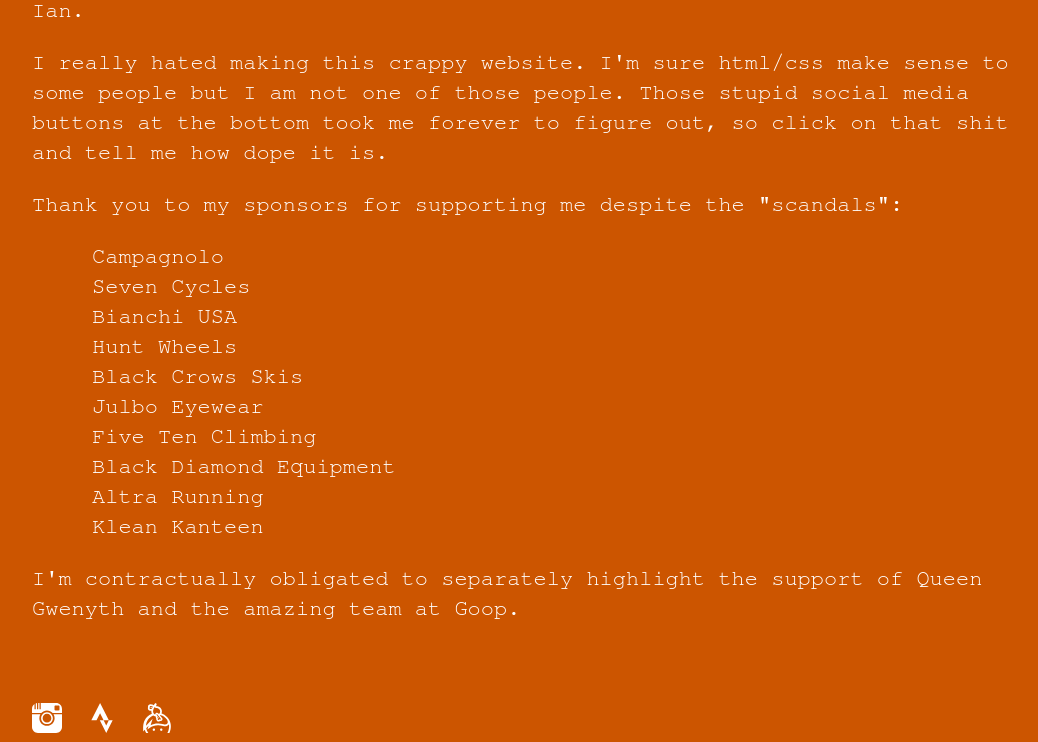
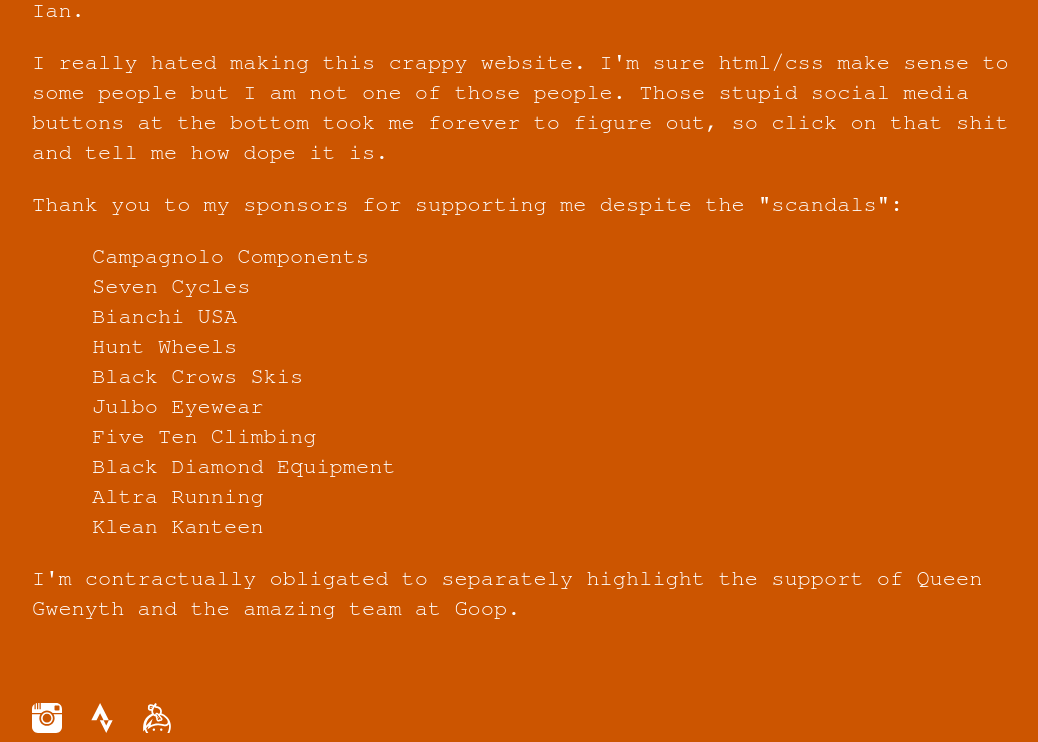
Before and after one commit to enmyj/flaskian, a Flask app: page /real in a window 1280 px wide. Shown: the part 269-1011 px from the top of the page, without its empty margins (96-1134 px from the left). Run offline with Flask 2, Linux system fonts and the light colour scheme.

Commit message:
fixup! add CONTENT

```diff
--- a/flaskian/templates/real.html
+++ b/flaskian/templates/real.html
@@ -12,7 +12,7 @@
             <p>I really hated making this crappy website. I'm sure html/css make sense to some people but I am not one of those people. Those stupid social media buttons at the bottom took me forever to figure out, so click on that shit and tell me how dope it is.</p>
             <p>Thank you to my sponsors for supporting me despite the "scandals":<br>
                 <p class='tab'>
-                    Campagnolo<br>
+                    Campagnolo Components<br>
                     Seven Cycles<br>
                     Bianchi USA<br>
                     Hunt Wheels<br>
```
